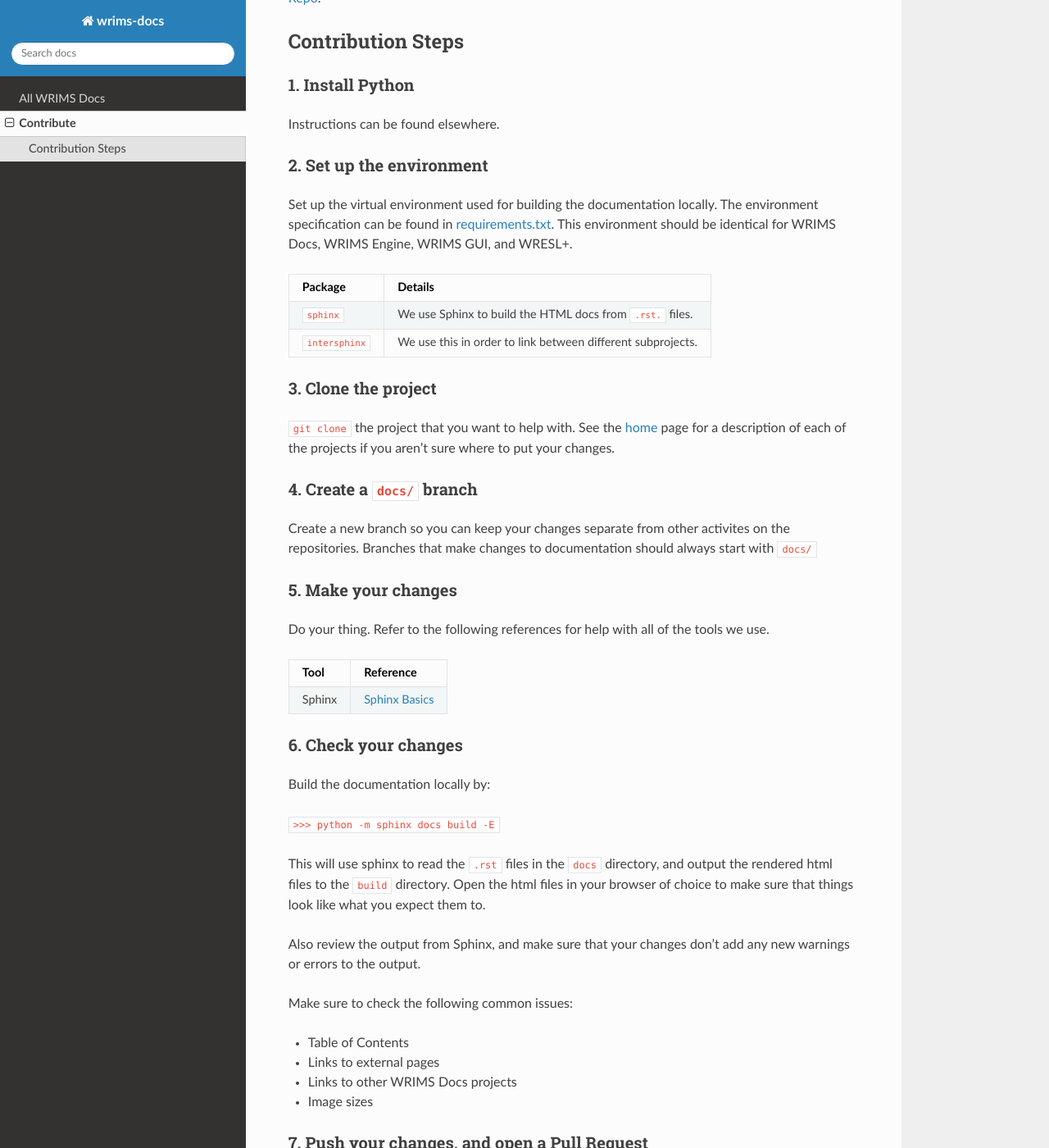
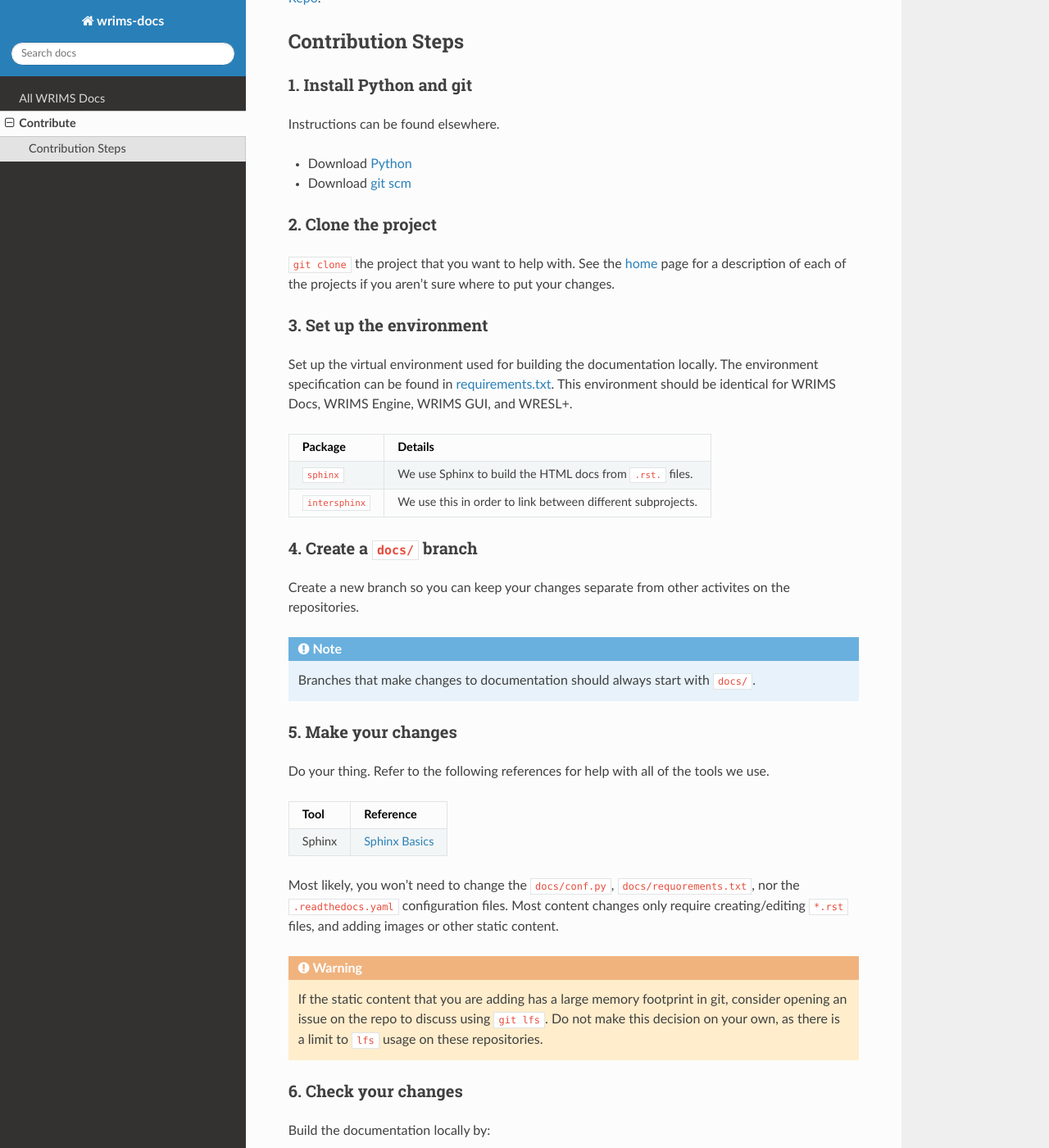
Before and after one commit to CentralValleyModeling/wrims-docs, a Sphinx documentation site: the page built from docs/contribution-guide.rst, in a window 1280 px wide and 1400 px high, scrolled down 246 px. Shown: the whole window at 82% size. Built offline with Sphinx 7.4.7 and the Read the Docs theme 3.1.0, drawn with Linux system fonts in a browser that asks for light colours.

Commit message:
Re-order contribution steps, add detail
Create the environment after you clone the repo

```diff
--- a/docs/contribution-guide.rst
+++ b/docs/contribution-guide.rst
@@ -17,11 +17,22 @@ Contribution Steps
 
 .. _requirements.txt: https://github.com/CentralValleyModeling/wrims-docs/blob/main/docs/requirements.txt
 
-1. Install Python
-^^^^^^^^^^^^^^^^^
+1. Install Python and git
+^^^^^^^^^^^^^^^^^^^^^^^^^
+
 Instructions can be found elsewhere.
 
-2. Set up the environment
+- Download `Python <https://www.python.org/downloads>`__
+- Download `git scm <https://git-scm.com/install/>`__
+
+2. Clone the project
+^^^^^^^^^^^^^^^^^^^^
+
+``git clone`` the project that you want to help with. See the :ref:`home<home>`
+page for a description of each of the projects if you aren't sure where to put
+your changes.
+
+3. Set up the environment
 ^^^^^^^^^^^^^^^^^^^^^^^^^
 
 Set up the virtual environment used for building the documentation locally.
@@ -62,6 +68,17 @@ Tool     Reference
 =======  =========
 Sphinx   `Sphinx Basics`_
 =======  =========
+
+Most likely, you won't need to change the ``docs/conf.py``,
+``docs/requorements.txt``, nor the ``.readthedocs.yaml`` configuration files.
+Most content changes only require creating/editing ``*.rst`` files, and adding
+images or other static content.
+
+.. warning::
+    If the static content that you are adding has a large memory footprint in
+    git, consider opening an issue on the repo to discuss using ``git lfs``. Do
+    not make this decision on your own, as there is a limit to ``lfs`` usage on
+    these repositories.
 
 6. Check your changes
 ^^^^^^^^^^^^^^^^^^^^^
```
Also changed, not shown: other parts of docs/contribution-guide.rst (+4 -9 lines).
